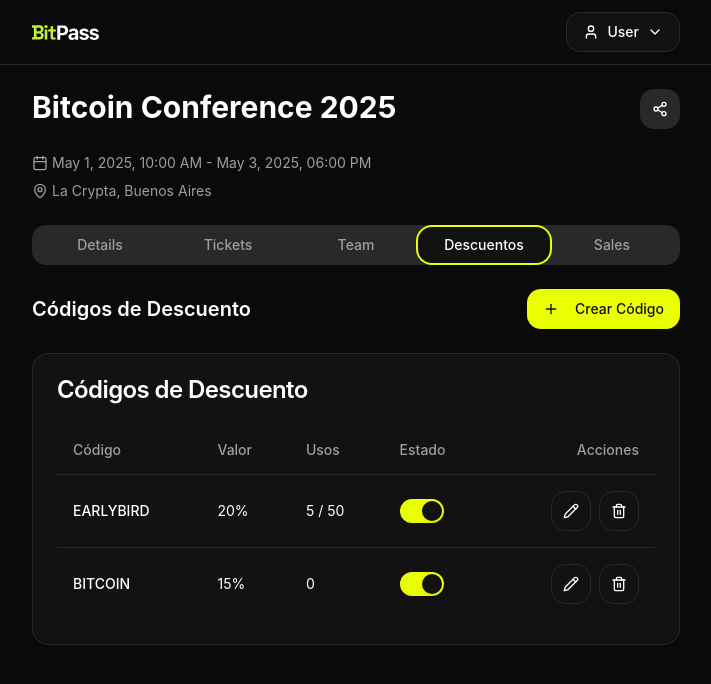
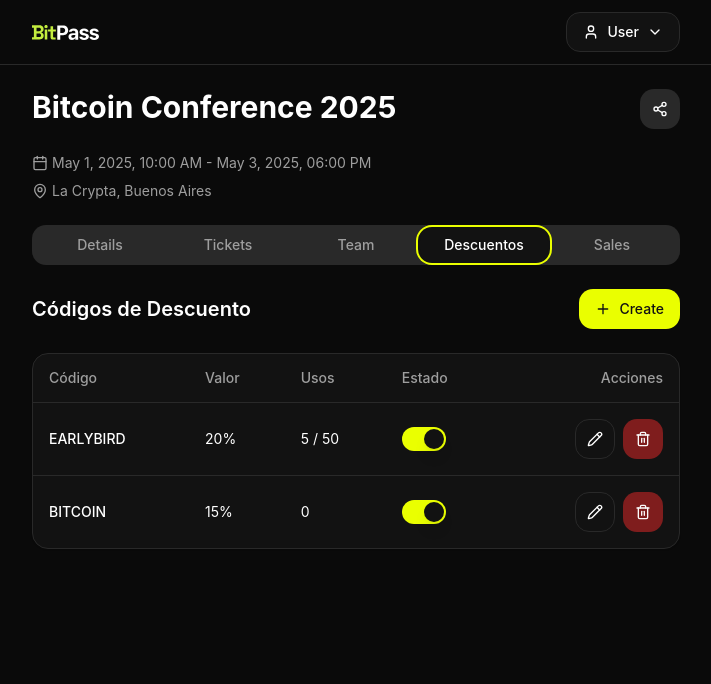
Before and after one commit to bitpass-live/bitpass-app, a Next.js app: page /event/event123/manage in a window 1280 px wide. Both pictures are taken after a click on the tab "Descuentos". Shown: the top 684 px of the page, without its empty margins (284-995 px from the left). Built offline with nearby package versions, Linux system fonts and the light colour scheme.

Commit message:
fix(component): general changes on DiscountCodeManagment

```diff
--- a/components/manage/discount-code-management.tsx
+++ b/components/manage/discount-code-management.tsx
@@ -105,8 +105,8 @@ export function DiscountCodeManagement({ eventId }: { eventId: string }) {
         <Dialog open={dialogOpen} onOpenChange={setDialogOpen}>
           <DialogTrigger asChild>
             <Button onClick={() => handleOpenDialog()}>
-              <PlusIcon className='mr-2 h-4 w-4' />
-              Crear Código
+              <PlusIcon className='h-4 w-4' />
+              Create
             </Button>
           </DialogTrigger>
           <DialogContent className='sm:max-w-[550px]'>
@@ -182,10 +182,6 @@ export function DiscountCodeManagement({ eventId }: { eventId: string }) {
         </Card>
       ) : (
         <Card>
-          <CardHeader>
-            <CardTitle>Códigos de Descuento</CardTitle>
-          </CardHeader>
-          <CardContent>
           <Table>
             <TableHeader>
               <TableRow>
@@ -223,7 +219,7 @@ export function DiscountCodeManagement({ eventId }: { eventId: string }) {
                           <Pencil className='h-4 w-4' />
                         </Button>
                         <Button
-                            variant='outline'
+                          variant='destructive'
                           size='icon'
                           onClick={() => handleDeleteCode(discountCode.id)}
                           title='Eliminar'
@@ -237,7 +233,6 @@ export function DiscountCodeManagement({ eventId }: { eventId: string }) {
               })}
             </TableBody>
           </Table>
-          </CardContent>
         </Card>
       )}
     </div>
```
Lines whose indentation alone changed are shown as unchanged.
